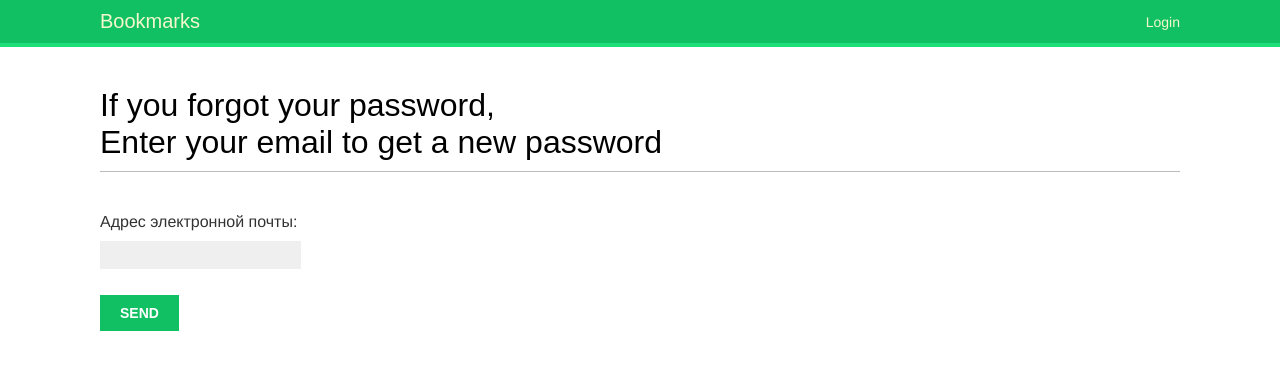
After one commit to VasiliyHaroshka/social_network, a Django app: page /account/password_reset/ in a window 1280 px wide. The commit adds this page. Shown: the top 370 px of the page. Run offline with Django 4.2, Linux system fonts and the light colour scheme; some web fonts are replaced.

Commit message:
reset password

```diff
--- a/account/templates/registration/login.html
+++ b/account/templates/registration/login.html
@@ -19,5 +19,6 @@
             <input type="hidden" name="next" value="{{ next }}">
             <p><input type="submit" value="Login"></p>
         </form>
+        <p><a href="{% url 'password_reset' %}">Forgot a password?</a></p>
     </div>
 {% endblock content %}
--- /dev/null
+++ b/account/templates/registration/password_reset_email.html
@@ -0,0 +1,5 @@
+Someone asked for password reset for email {{ email }}. Follow the link below:
+
+{{ protocol }}://{{ domain }}{% url "password_reset_confirm" uidb64=uid token=token %}
+
+Reset password for user with username {{ user.get_username }}
--- /dev/null
+++ b/account/templates/registration/password_reset_form.html
@@ -0,0 +1,12 @@
+{% extends "base.html" %}
+
+{% block title %} Password reset {% endblock title %}
+
+{% block content %}
+    <h1>If you forgot your password,<br>Enter your email to get a new password</h1>
+    <form action="." method="post">
+        {% csrf_token %}
+        {{ form.as_p }}
+        <p><input type="submit" value="Send"></p>
+    </form>
+{% endblock content %}
--- a/account/urls.py
+++ b/account/urls.py
@@ -7,6 +7,12 @@ urlpatterns = [
     path('', show_dashboard, name="dashboard"),
     path('login/', auth_views.LoginView.as_view(), name="login"),
     path('logout/', auth_views.LogoutView.as_view(), name="logout"),
+
     path('password_change/', auth_views.PasswordChangeView.as_view(), name="password_change"),
     path('password_change/done/', auth_views.PasswordChangeDoneView.as_view(), name="password_change_done"),
+
+    path('password_reset/', auth_views.PasswordResetView.as_view(), name="password_reset"),
+    path('password_reset/done/', auth_views.PasswordResetDoneView.as_view(), name="password_reset_done"),
+    path('reset/<uidb64>/<token>/', auth_views.PasswordResetConfirmView.as_view(), name="password_reset_confirm"),
+    path('reset/done/', auth_views.PasswordResetCompleteView.as_view(), name="password_reset_complete"),
 ]
--- a/social_network/settings.py
+++ b/social_network/settings.py
@@ -128,3 +128,5 @@ DEFAULT_AUTO_FIELD = 'django.db.models.BigAutoField'
 LOGIN_REDIRECT_URL = "dashboard"
 LOGIN_URL = "login"
 LOGOUT_URL = "logout"
+
+EMAIL_BACKEND = "django.core.mail.backends.console.EmailBackend"
```
Also changed, not shown: account/templates/registration/password_reset_complete.html (added, +8 -0 lines), account/templates/registration/password_reset_confirm.html (added, +19 -0 lines), account/templates/registration/password_reset_done.html (added, +10 -0 lines).
